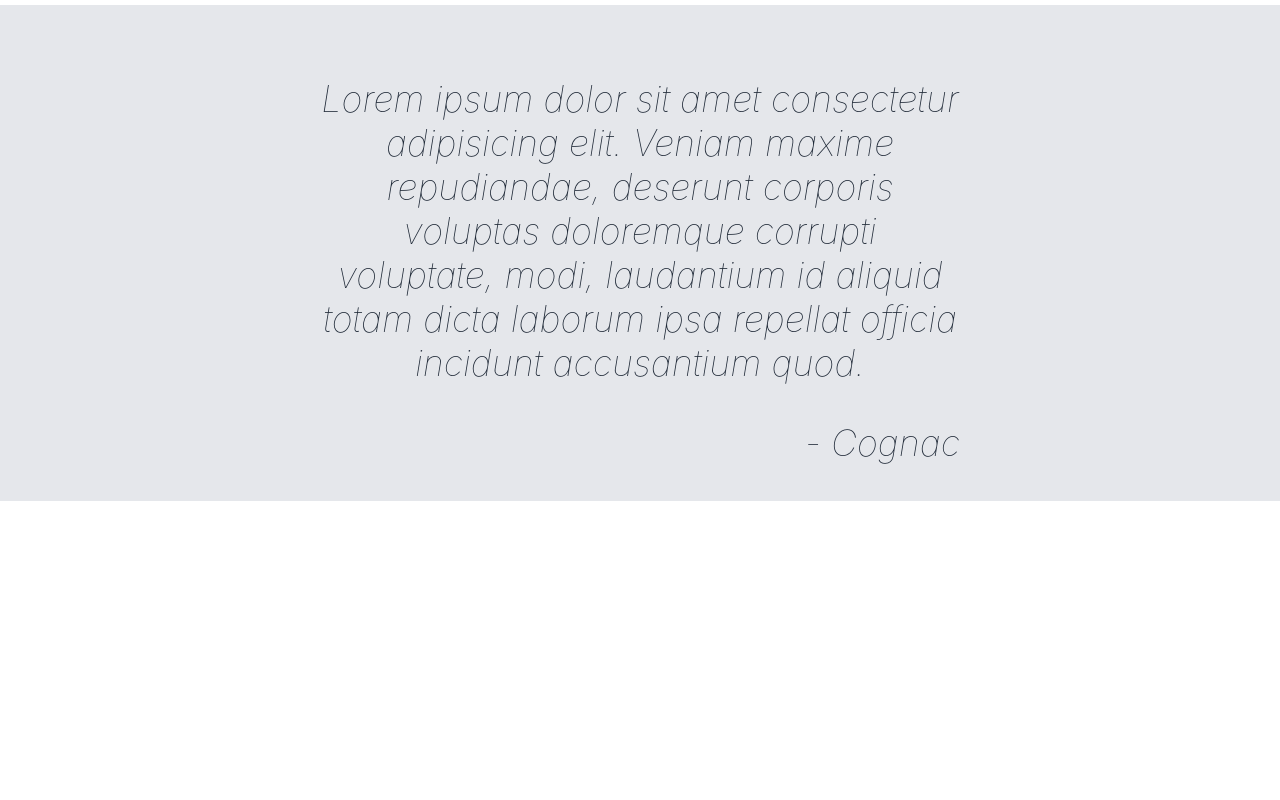
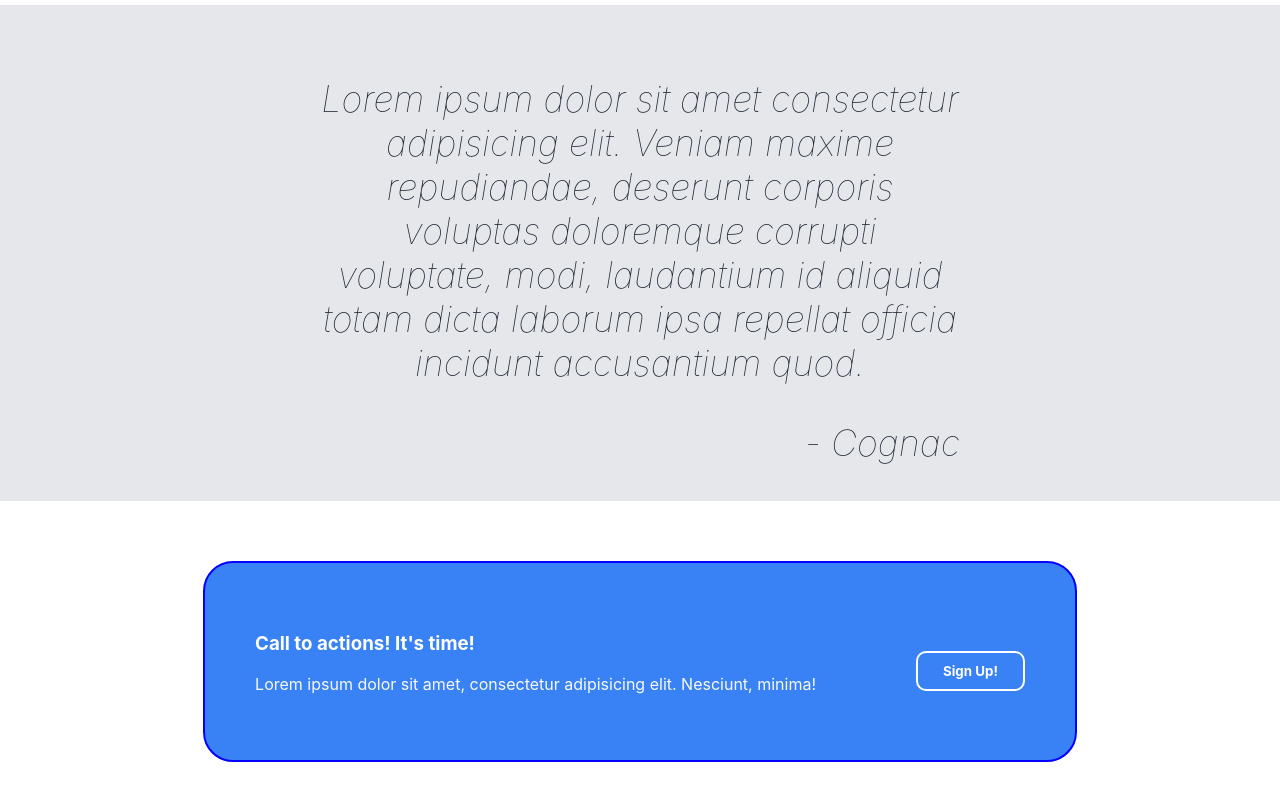
Before and after one commit to thereisnocognac/ProjectLanding, a plain HTML site: page index.html in a window 1280 px wide. Shown: the part 1276-2076 px from the top of the page. Before the commit the page ends 1777 px from the top, so only its background shows below. Drawn offline with Linux system fonts and the light colour scheme.

Commit message:
Added call to action section

```diff
--- a/index.html
+++ b/index.html
@@ -92,7 +92,14 @@
     <!-- FOOTER -->
 
 
-    <div>
+    <div class="action">
+        <div class="call">
+            <h3>Call to actions! It's time!</h3>
+            <p>Lorem ipsum dolor sit amet, consectetur adipisicing elit. Nesciunt, minima!</p>
+
+        </div>
+
+        <button class="sign-up">Sign Up!</button>
 
     </div>
 
--- a/style.css
+++ b/style.css
@@ -166,3 +166,39 @@ body {
 
 
 /* FOOTER */
+
+
+.action {
+    display: flex;
+    border: 2px blue solid;
+    justify-content: center;
+    align-items: center;
+    max-width: auto;
+    max-height: 300px;
+    margin-top: 60px;
+    margin-left: auto;
+    margin-right: auto;
+    margin-bottom: 60px;
+    padding: 50px;
+    border-radius: 30px;
+    background-color: #3882f6;
+    gap: 100px;
+}
+
+.action .call h3 {
+    color: white;
+}
+
+.call p {
+    color: #F9FAF8;
+}
+
+.action button {
+    background-color: #3882F6;
+    border-radius: 10px;
+    padding: 10px 25px;
+    color: white;
+    font-weight: 700;
+    margin-top: 20px;
+    border: 2px white solid;
+}
```
